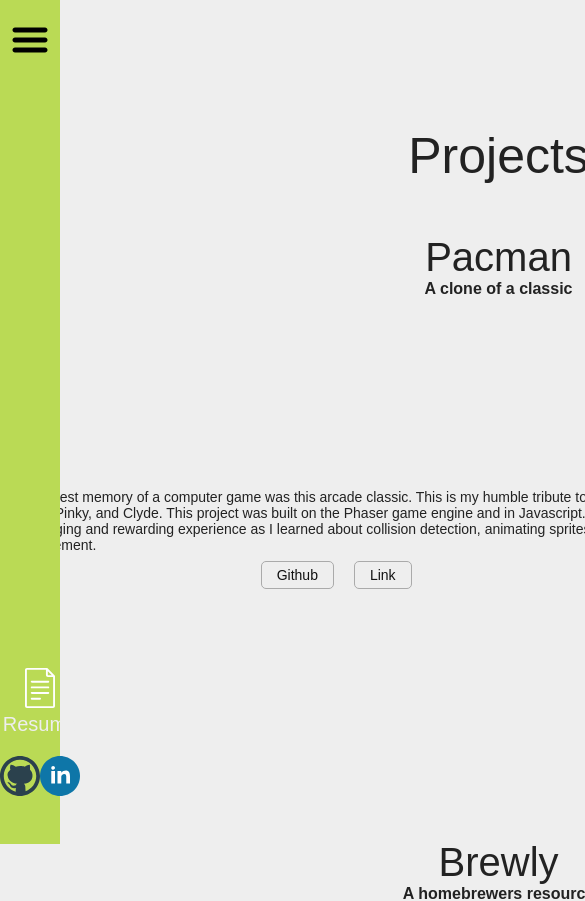
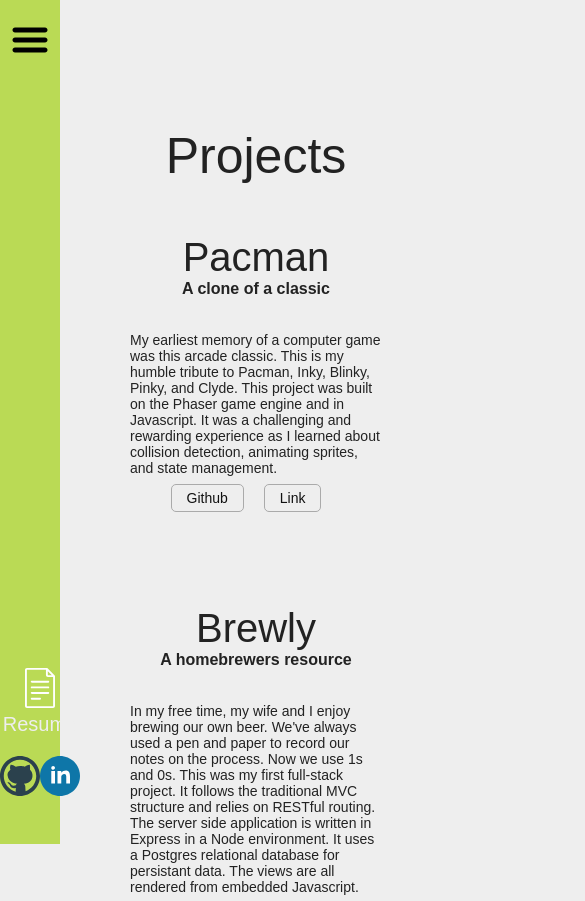
Before and after one commit to zvansom/Portfolio, a React (Create React App) app: page /projects in a window 390 px wide. Shown: the top 901 px of the page, 585 px wide, since content can reach past the window. Built offline with nearby package versions, Linux system fonts and the light colour scheme.

Commit message:
Contact and projects responsive.  Started new hard-code for project

```diff
--- a/src/App.css
+++ b/src/App.css
@@ -265,12 +265,6 @@ li:last-of-type::after {
   justify-content: center;
 }
 
-@media only screen and (max-width: 600px) {
-  .project-card {
-    grid-template-columns: 100%;
-  }
-}
-
 .project-card--title,
 .contact--title {
   font-size: 4rem;
@@ -323,12 +317,21 @@ li:last-of-type::after {
   max-width: 100px;
   top: -40px;
   left: 20%;
-  font-size: 1.4rem;
 }
 
 .image-container {
   position: relative;
   margin-top: 2rem;
+}
+
+@media only screen and (max-width: 800px) {
+  .project-card {
+    grid-template-columns: 1fr;
+    grid-auto-flow: row;
+  }
+  .image-container {
+    display: none;
+  }
 }
 
 /* ----------------------------------
@@ -340,6 +343,7 @@ li:last-of-type::after {
 }
 
 .contact--image {
+  display: inline-block;
   width: 80px;
   height: 80px;
   margin: 10px;
--- a/src/Components/ProjectCard.js
+++ b/src/Components/ProjectCard.js
@@ -10,7 +10,7 @@ const ProjectCard = ({title, tagline, description, github, link, imgSrc, awardSr
       {link && <a className="project-card--link" rel="noopener noreferrer" target="_blank" href={link}>Link</a>}
     </div>
     <div className="image-container">
-      <img className="project-card--screenshot" src={imgSrc} alt={title} />
+      <a href={link} target="_blank"><img className="project-card--screenshot" src={imgSrc} alt={title} /></a>
       {awardSrc &&
       <img className="project-card--awards" src={awardSrc} alt="award" />}
     </div>
--- a/src/Routes/Projects.js
+++ b/src/Routes/Projects.js
@@ -27,6 +27,12 @@ const PROJECT_DATA = [
     imgSrc: parkOwl,
     description: 'In this hackathon we worked as teams of four consisting of 2 UX Designers and 2 Devs.  We were tasked with coming up with a citizen politic web application.  The overall concept is a mobile application that facilitates reporting damage or accesability issues in public parks.  It is a full stack application, built in Express with user sessions.  Primary development occured in a 6.5 hour period.',
     award: hackathon,
+  // },{
+  //   title: 'Pitch Manager',
+  //   tagline: 'A project management resource for freelance writers',
+  //   github: 'https://github.com/zvansom/client-Pitch-Manager',
+  //   imgSrc: ,
+    // description: 'This full-stack project ',
   },
 ]
 
```
